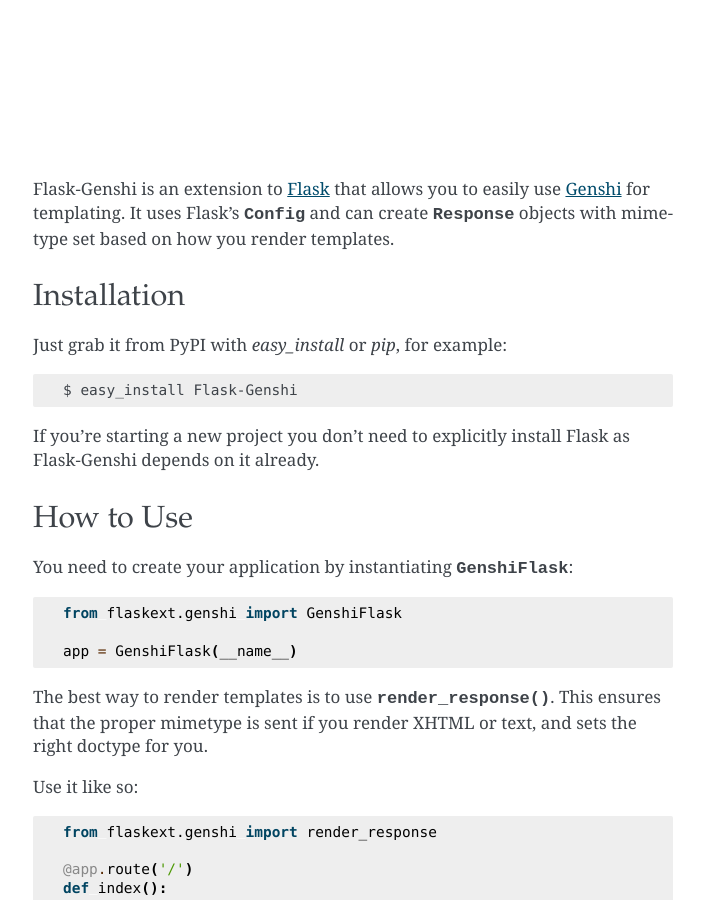
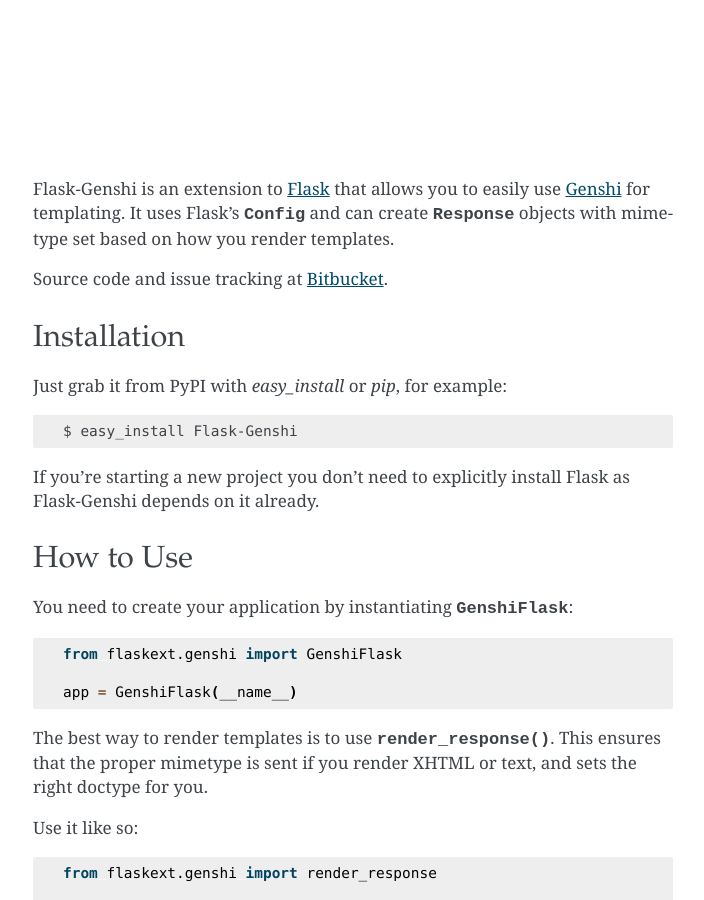
Before and after one commit to dag/flask-genshi, a Sphinx documentation site: the page built from docs/index.rst, in a window 1280 px wide and 900 px high. Shown: the whole window, without its empty margins (287-991 px from the left). Built offline with Sphinx 7.4.7, drawn with Linux system fonts in a browser that asks for light colours.

Commit message:
Link Bitbucket

```diff
--- a/docs/index.rst
+++ b/docs/index.rst
@@ -7,6 +7,8 @@
 use `Genshi`_ for templating. It uses Flask's :class:`~flask.Config` and can
 create :class:`~flask.Response` objects with mimetype
 set based on how you render templates.
+
+Source code and issue tracking at `Bitbucket`_.
 
 
 Installation
@@ -83,3 +85,4 @@
 
 .. _Flask: http://flask.pocoo.org/
 .. _Genshi: http://genshi.edgewall.org/
+.. _Bitbucket: http://bitbucket.org/dag/flask-genshi
```
